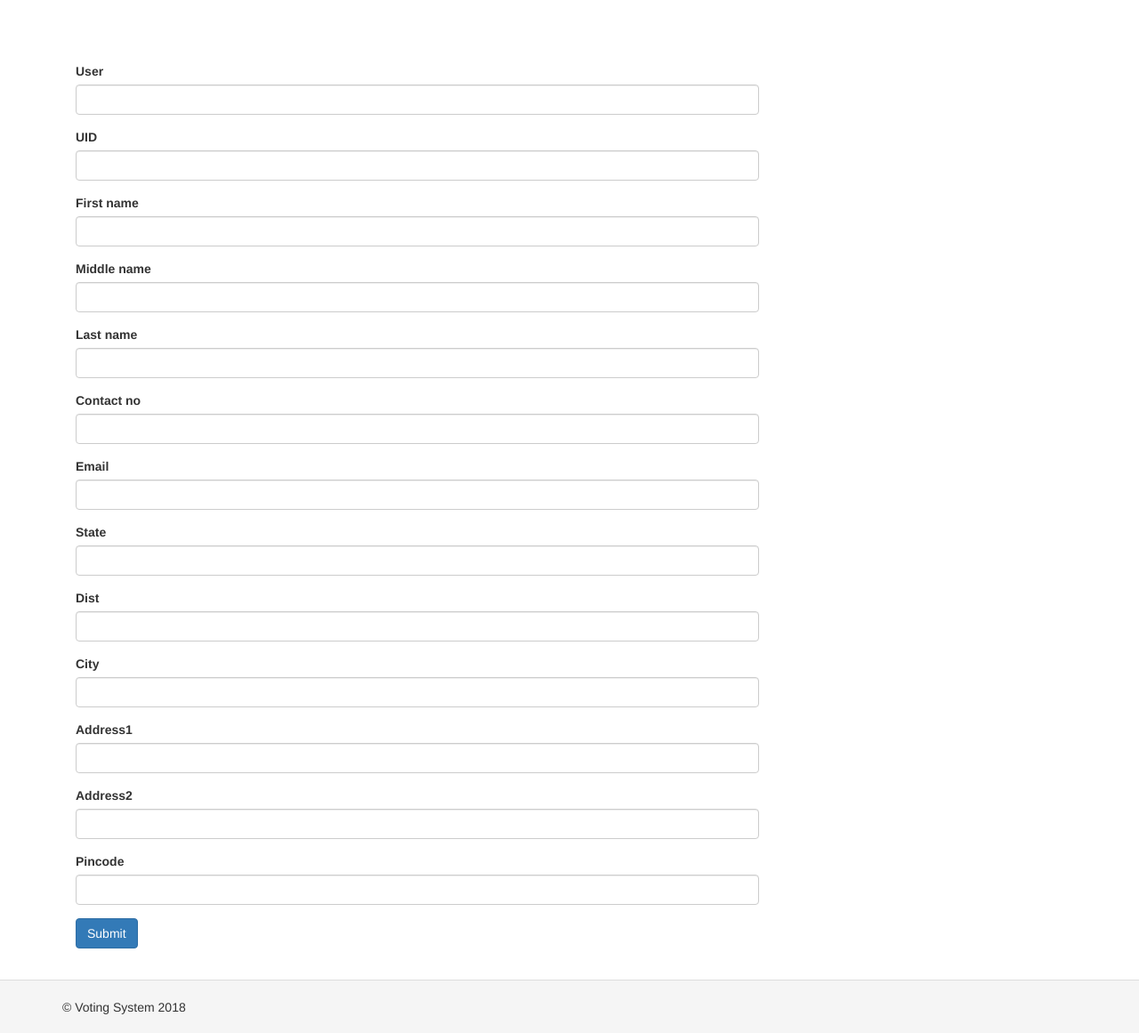
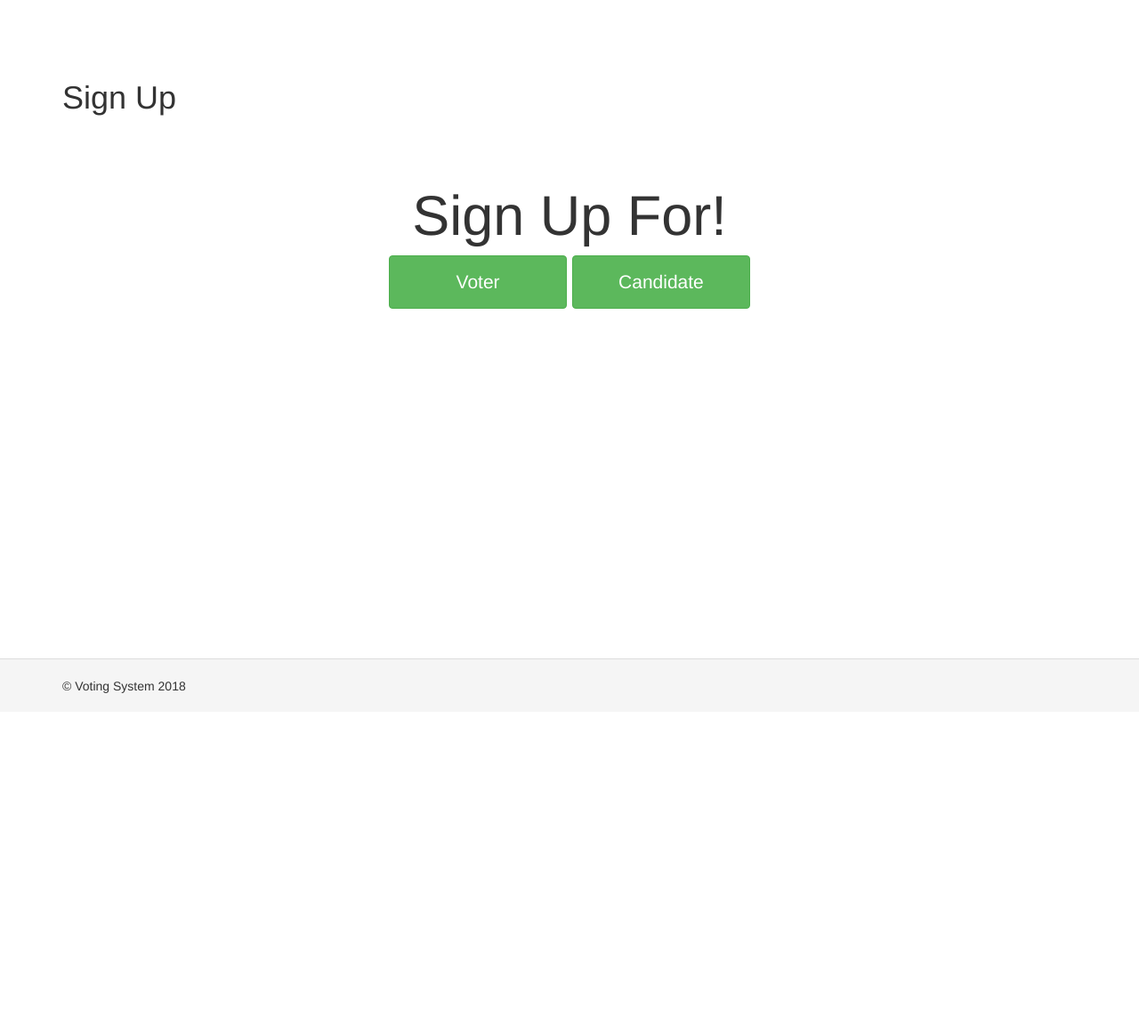
Before and after one commit to satputekuldip/VotingSystem-Yii-Basic, a Yii app: template views/site/signup.php in a window 1280 px wide. Shown: the whole page at 89% size. After the commit the page ends 779 px from the top, so only its background shows below. Run offline with PHP 8.4 and a stand-in for Yii, Linux system fonts and the light colour scheme; the template is opened without the code that fills it, so the values that code supplies are empty; form fields are guessed from the names that the template uses; some libraries are stand-ins or nearby versions.

Commit message:
Not changed

```diff
--- a/assets/AppAsset.php
+++ b/assets/AppAsset.php
@@ -30,7 +30,7 @@ class AppAsset extends AssetBundle
     ];
     public $js = [
         //'js/jquery.prettyPhoto.js',
-        //'js/main.js'
+        'js/main.js'
         //'js/material.min.js',
         //'js/bootstrap.min.js'
         //'js/ripples.min.js'
--- a/controllers/CandidateController.php
+++ b/controllers/CandidateController.php
@@ -68,7 +68,7 @@ class CandidateController extends Controller
         if ($model->load(Yii::$app->request->post()) && $model->save()) {
             return $this->redirect(['view', 'id' => $model->id]);
         } else {
-            return $this->render('create', [
+            return $this->renderAjax('create', [
                 'model' => $model,
             ]);
         }
--- a/controllers/VoterController.php
+++ b/controllers/VoterController.php
@@ -23,7 +23,7 @@ class VoterController extends Controller
         return [
             'access' => [
                 'class' => AccessControl::className(),
-                'only' => ['create', 'update'],
+                'only' => ['view', 'update'],
                 'rules' => [
                     [
                         'allow' => true,
@@ -79,7 +79,7 @@ class VoterController extends Controller
         if ($model->load(Yii::$app->request->post()) && $model->save()) {
             return $this->redirect(['view', 'id' => $model->id]);
         } else {
-            return $this->render('create', [
+            return $this->renderAjax('create', [
                 'model' => $model,
             ]);
         }
--- a/views/site/signup.php
+++ b/views/site/signup.php
@@ -1,34 +1,48 @@
 <?php
 
+/* @var $this yii\web\View */
+
 use yii\helpers\Html;
-use yii\widgets\ActiveForm;
+use yii\bootstrap\Modal;
+use yii\helpers\Url;
 
-/* @var $this yii\web\View */
-/* @var $model app\models\Voter */
-/* @var $form ActiveForm */
+$this->title = 'Sign Up';
+$this->params['breadcrumbs'][] = $this->title;
 ?>
-<div class="site-signup">
-    <div class="col-lg-8" style="width: 70%">
+<div class="site-about">
+    <h1><?= Html::encode($this->title) ?></h1>
 
-        <?php $form = ActiveForm::begin(); ?>
 
-        <?= $form->field($model, 'user_id') ?>
-        <?= $form->field($model, 'UID') ?>
-        <?= $form->field($model, 'first_name') ?>
-        <?= $form->field($model, 'middle_name') ?>
-        <?= $form->field($model, 'last_name') ?>
-        <?= $form->field($model, 'contact_no') ?>
-        <?= $form->field($model, 'email') ?>
-        <?= $form->field($model, 'state_id') ?>
-        <?= $form->field($model, 'dist_id') ?>
-        <?= $form->field($model, 'city_id') ?>
-        <?= $form->field($model, 'address1') ?>
-        <?= $form->field($model, 'address2') ?>
-        <?= $form->field($model, 'pincode') ?>
 
-        <div class="form-group">
-            <?= Html::submitButton('Submit', ['class' => 'btn btn-primary']) ?>
-        </div>
-        <?php ActiveForm::end(); ?>
+    <div class="jumbotron">
+        <h1>Sign Up For!</h1>
+
+        <p>
+            <?= Html::button('Voter', ['value' => Url::to('index.php?r=voter/create'), 'class' => 'btn btn-raised btn-success', 'style'=>'width: 200px; height: 60px', 'id'=>'voterRegistration']) ?><span/>
+            <?= Html::button('Candidate', ['value' => Url::to('index.php?r=candidate/create'), 'class' => 'btn btn-raised btn-success', 'style'=>'width: 200px; height: 60px', 'id'=>'candidateRegistration']) ?>
+        </p>
+
+        <?php
+        Modal::begin([
+            'header' => '<h4>Voter</h4>',
+            'id' => 'modalVoter',
+            'size' => 'modal-lg'
+        ]);
+        echo "<div id='modalVoterContent'></div>";
+        Modal::end();
+        ?>
+
+        <?php
+        Modal::begin([
+            'header' => '<h4>Candidate</h4>',
+            'id' => 'modalCandidate',
+            'size' => 'modal-lg'
+        ]);
+        echo "<div id='modalCandidateContent'></div>";
+        Modal::end();
+        ?>
+
+
     </div>
-</div><!-- site-signup -->
+
+</div>
--- a/web/js/main.js
+++ b/web/js/main.js
@@ -1,61 +1,15 @@
-jQuery(function($) {
+$(function () {
+    $('#voterRegistration').click(function () {
+        $('#modalVoter').modal('show')
+            .find('#modalVoterContent')
+            .load($(this).attr('value'))
+    });
+});
 
-	//#main-slider
-	$(function(){
-		$('#main-slider.carousel').carousel({
-			interval: 8000
-		});
-	});
-
-	$( '.centered' ).each(function( e ) {
-		$(this).css('margin-top',  ($('#main-slider').height() - $(this).height())/2);
-	});
-
-	$(window).resize(function(){
-		$( '.centered' ).each(function( e ) {
-			$(this).css('margin-top',  ($('#main-slider').height() - $(this).height())/2);
-		});
-	});
-
-	//portfolio
-	$(window).load(function(){
-		$portfolio_selectors = $('.portfolio-filter >li>a');
-		if($portfolio_selectors!='undefined'){
-			$portfolio = $('.portfolio-items');
-			$portfolio.isotope({
-				itemSelector : 'li',
-				layoutMode : 'fitRows'
-			});
-			$portfolio_selectors.on('click', function(){
-				$portfolio_selectors.removeClass('active');
-				$(this).addClass('active');
-				var selector = $(this).attr('data-filter');
-				$portfolio.isotope({ filter: selector });
-				return false;
-			});
-		}
-	});
-
-	//contact form
-	var form = $('.contact-form');
-	form.submit(function () {
-		$this = $(this);
-		$.post($(this).attr('action'), function(data) {
-			$this.prev().text(data.message).fadeIn().delay(3000).fadeOut();
-		},'json');
-		return false;
-	});
-
-	//goto top
-	$('.gototop').click(function(event) {
-		event.preventDefault();
-		$('html, body').animate({
-			scrollTop: $("body").offset().top
-		}, 500);
-	});
-
-	//Pretty Photo
-	$("a[rel^='prettyPhoto']").prettyPhoto({
-		social_tools: false
-	});
+$(function () {
+    $('#candidateRegistration').click(function () {
+        $('#modalCandidate').modal('show')
+            .find('#modalCandidateContent')
+            .load($(this).attr('value'))
+    });
 });
```
